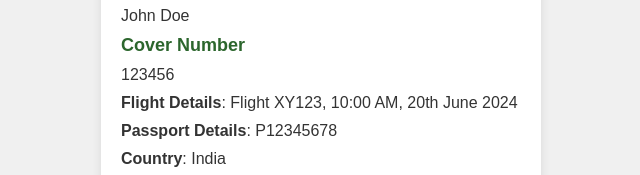
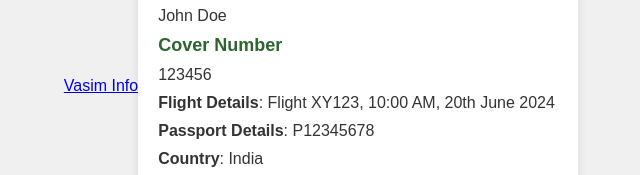
Before and after one commit to nofelkad/haj-pilgrim-info, a plain HTML site: page index.html in a window 1280 px wide. Shown: the part 334-509 px from the top of the page, without its empty margins (319-959 px from the left). Drawn offline with Linux system fonts and the light colour scheme.

Commit message:
Update index.html

```diff
--- a/index.html
+++ b/index.html
@@ -98,6 +98,7 @@
     </script>
 </head>
 <body>
+	<a href='vasim.html'>Vasim Info</a>
     <div class="container">
         <h1>Hajj Pilgrim Information <img src="https://img.icons8.com/color/48/000000/india.png" alt="India" class="flag"></h1>
         <div class="info">
```
